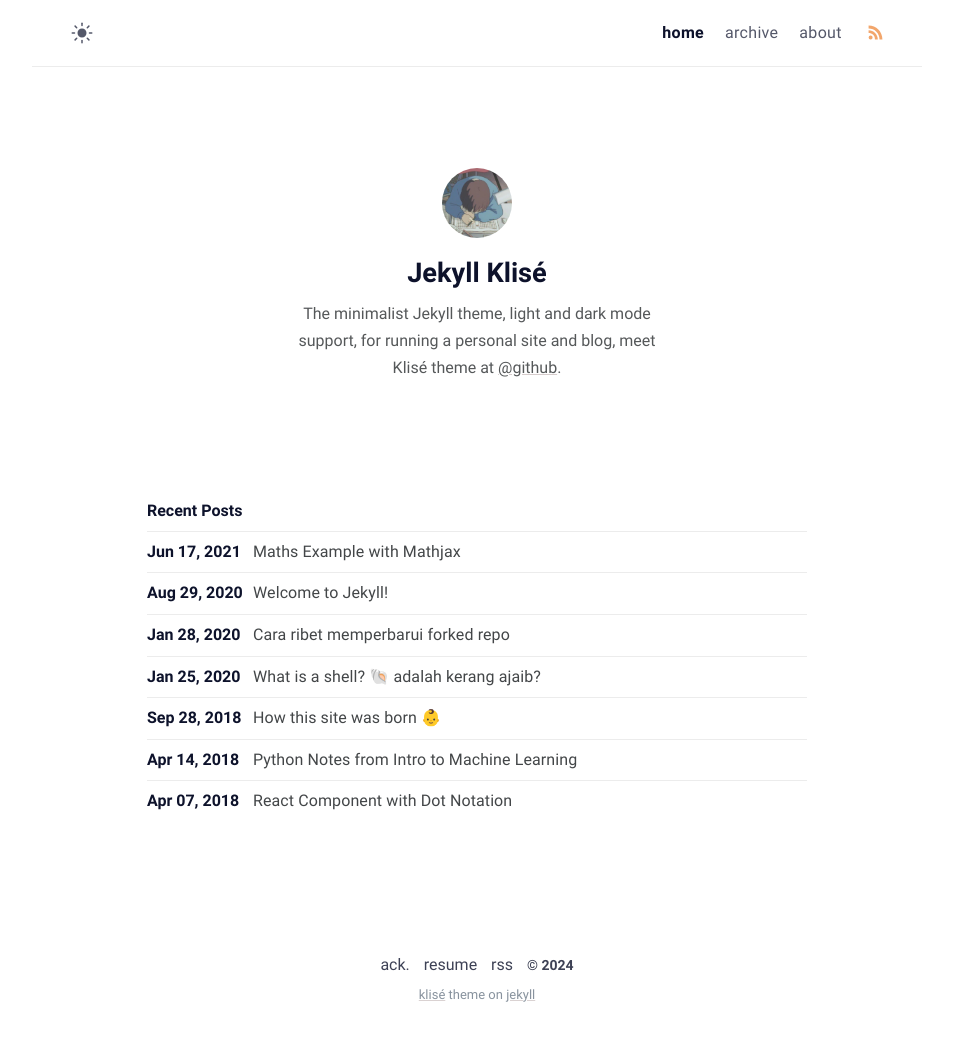
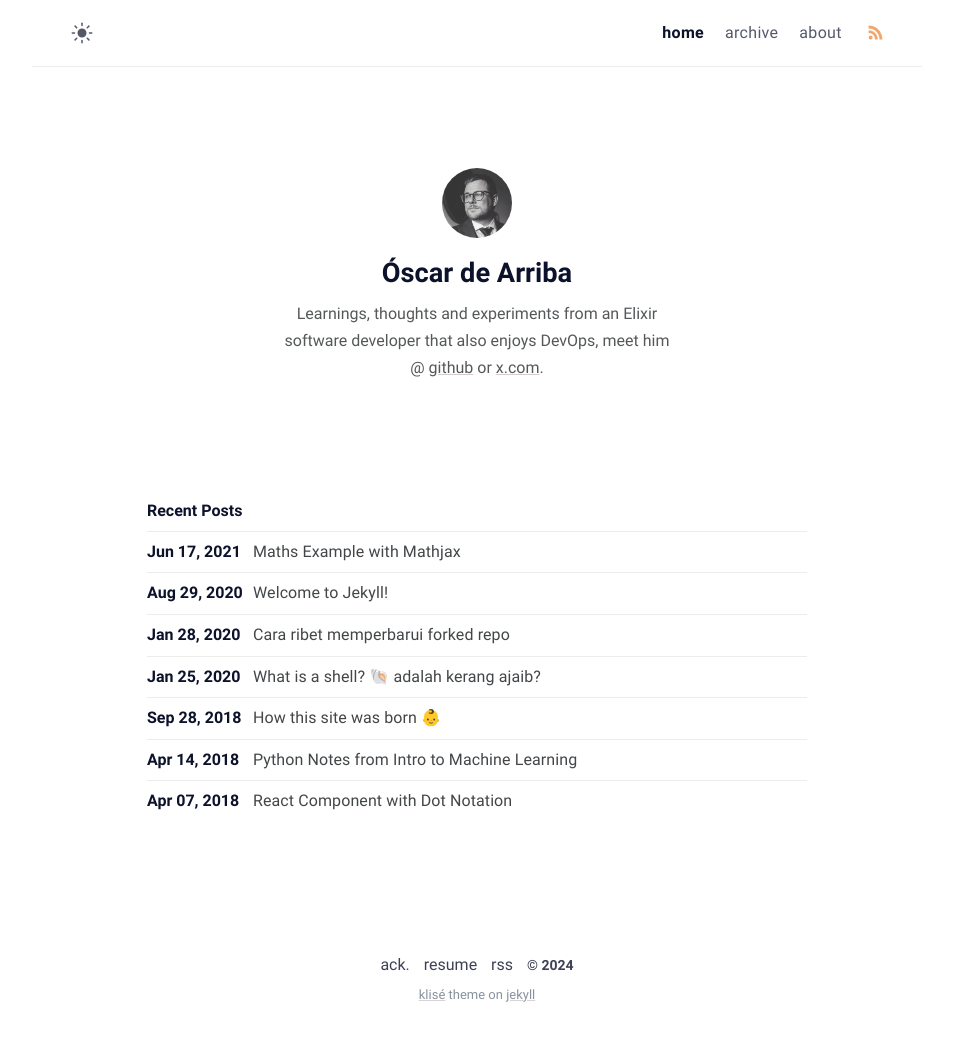
Before and after one commit to odarriba/odarriba.dev, a Jekyll site: the page built from index.md, in a window 1280 px wide. Shown: the whole page, without its empty margins (163-1116 px from the left). Built offline with Jekyll 4.4.1, drawn with Linux system fonts in a browser that asks for light colours.

Commit message:
Update data and author info

```diff
--- a/_config.yml
+++ b/_config.yml
@@ -1,8 +1,7 @@
 # Site settings
-title: Klise Theme # site title
+title: Óscar de Arriba - odarriba.dev # site title
 description: >- # site description
-  He's writing in Bahasa about web technology and experience as a journal
-  for documentation things that he learned, meet him <a href="https://github.com/piharpi" target="_blank" rel="noopener">@github</a>.
+  Learnings, thoughts and experiments from an Elixir software developer that also enjoys DevOps.
 lang: en-US # default lang
 timezone: Europe/Madrid # set your timezone
 image: assets/img/ogp.png # This image used for Open Graph more info https://ogp.me/
@@ -11,23 +10,16 @@ mode: light # default theme "dark" | "light"
 
 # Profile settings
 author:
-  name: Jekyll Klisé # author name
-  bio: >- # tell to the world
-    The minimalist Jekyll theme, light and dark mode support, for running a personal site and blog,
-    meet Klisé theme at <a href="https://github.com/piharpi/jekyll-klise" target="_blank" rel="noopener">@github</a>.
-  username: username # general username
-  github: github_username # github username
-  twitter: twitter_username # twitter username
-  facebook: facebook_username # facebook username
-  email: your-email@email.com # email adress
-  avatar: /assets/img/avatar.jpg # change with your own avatar
+  name: Óscar de Arriba
+  bio: >-
+    Learnings, thoughts and experiments from an Elixir software developer that also enjoys DevOps, meet him @ <a href="https://github.com/odarriba" target="_blank" rel="noopener">github</a> or <a href="https://x.com/odarriba" target="_blank" rel="noopener">x.com</a>.
+  avatar: /assets/img/avatar.webp
 
 # URL settings
-url: "https://klise.now.sh" #
+url: "https://odarriba.dev"
 baseurl:
 permalink: /:title/
-google_analytics: # leave it blank if not wish
-fb_appid:
+google_analytics:
 
 # Collection setting
 collections:
@@ -63,16 +55,12 @@ jekyll_compose:
 number_of_posts: 20
 
 # Build settings
-# theme: klise
 sass:
   style: compressed
 
 exclude:
-  - CNAME
   - Gemfile
   - Gemfile.lock
-  - LICENSE
-  - CHANGELOG.md
   - README.md
   - node_modules
 # Plugins
--- a/assets/js/disqus.js
+++ /dev/null
@@ -1 +0,0 @@
-!function(t,e,n){"use strict";var o=function(t,e){var n,o;return function(){var i=this,r=arguments,d=+new Date;n&&d<n+t?(clearTimeout(o),o=setTimeout(function(){n=d,e.apply(i,r)},t)):(n=d,e.apply(i,r))}},i=!1,r=!1,d=!1,s=!1,a="unloaded",u=!1,l=function(){if(!u||!e.body.contains(u)||"loaded"==u.disqusLoaderStatus)return!0;var n,o,i=t.pageYOffset,l=(n=u,o=n.getBoundingClientRect(),{top:o.top+e.body.scrollTop,left:o.left+e.body.scrollLeft}).top;if(l-i>t.innerHeight*r||i-l-u.offsetHeight-t.innerHeight*r>0)return!0;var c,f,p,y=e.getElementById("disqus_thread");y&&y.removeAttribute("id"),u.setAttribute("id","disqus_thread"),u.disqusLoaderStatus="loaded","loaded"==a?DISQUS.reset({reload:!0,config:d}):(t.disqus_config=d,"unloaded"==a&&(a="loading",c=s,f=function(){a="loaded"},(p=e.createElement("script")).src=c,p.async=!0,p.setAttribute("data-timestamp",+new Date),p.addEventListener("load",function(){"function"==typeof f&&f()}),(e.head||e.body).appendChild(p)))};t.addEventListener("scroll",o(i,l)),t.addEventListener("resize",o(i,l)),t.disqusLoader=function(t,n){n=function(t,e){var n,o={};for(n in t)Object.prototype.hasOwnProperty.call(t,n)&&(o[n]=t[n]);for(n in e)Object.prototype.hasOwnProperty.call(e,n)&&(o[n]=e[n]);return o}({laziness:1,throttle:250,scriptUrl:!1,disqusConfig:!1},n),r=n.laziness+1,i=n.throttle,d=n.disqusConfig,s=!1===s?n.scriptUrl:s,(u="string"==typeof t?e.querySelector(t):"number"==typeof t.length?t[0]:t)&&(u.disqusLoaderStatus="unloaded"),l()}}(window,document);
```
Also changed, not shown: _includes/comments.html (deleted, +0 -10 lines), .github/FUNDING.yml (deleted), .github/ISSUE_TEMPLATE/bug_report.md (deleted), .github/ISSUE_TEMPLATE/feature_request.md (deleted), assets/img/avatar.jpg (deleted), assets/img/avatar.webp (added), assets/img/saweria-button.png (deleted).
